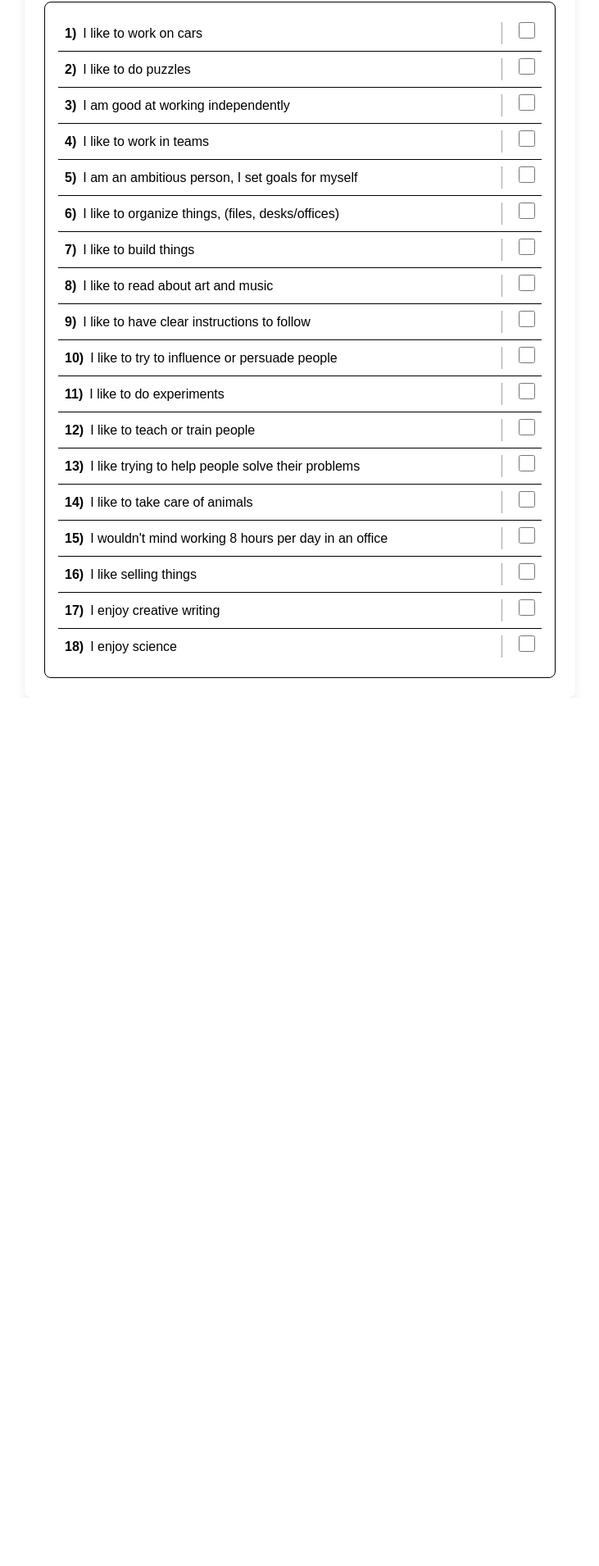
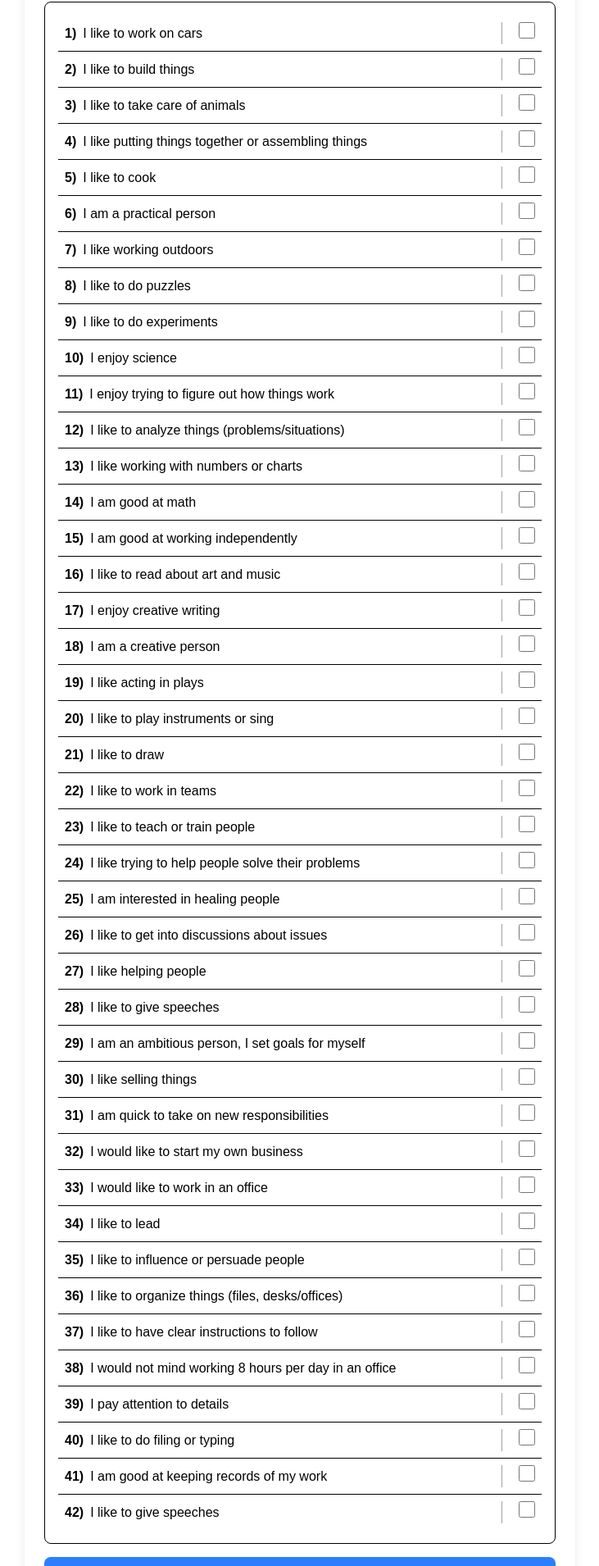
Before and after one commit to yordiyes/Personality-Test, a React (Vite) app in the folder frontend/: page /reasec in a window 1280 px wide. Shown: the part 134-2044 px from the top of the page at 82% size, without its empty margins (274-1005 px from the left). Before the commit the page ends 985 px from the top, so only its background shows below. Built offline with nearby package versions, Linux system fonts and the light colour scheme; no server answers.

Commit message:
Implement RIASEC personality test results retrieval and display; update question handling and API endpoints

```diff
--- a/frontend/src/App.jsx
+++ b/frontend/src/App.jsx
@@ -11,6 +11,7 @@ import EnneagramResult from "./pages/EnneagramResult";
 import questions from "./pages/data/Questions/OEJTS_Question1";
 import questions2 from "./pages/data/Questions/OEJTS_Question2";
 import HollandPage from "./pages/HollandPage";
+import HollandResult from "./pages/HollandResult";
 
 const URL = import.meta.env.VITE_API_URL;
 
@@ -100,6 +101,7 @@ function App() {
           <Route path="/Enneagram" element={<EnneagramPage />} />
           <Route path="/e-result" element={<EnneagramResult />} />
           <Route path="/reasec" element={<HollandPage />} />
+          <Route path="/h-result" element={<HollandResult />} />
         </Routes>
       </BrowserRouter>
     </div>
--- a/frontend/src/pages/HollandPage.jsx
+++ b/frontend/src/pages/HollandPage.jsx
@@ -1,32 +1,40 @@
 import React, { useState } from "react";
+import questions from "./data/Questions/RIASEC";
+import { useNavigate } from "react-router-dom";
 
 const HollandPage = () => {
-  const [answers, setAnswers] = useState({});
-
-  const questions = [
-    "I like to work on cars",
-    "I like to do puzzles",
-    "I am good at working independently",
-    "I like to work in teams",
-    "I am an ambitious person, I set goals for myself",
-    "I like to organize things, (files, desks/offices)",
-    "I like to build things",
-    "I like to read about art and music",
-    "I like to have clear instructions to follow",
-    "I like to try to influence or persuade people",
-    "I like to do experiments",
-    "I like to teach or train people",
-    "I like trying to help people solve their problems",
-    "I like to take care of animals",
-    "I wouldn't mind working 8 hours per day in an office",
-    "I like selling things",
-    "I enjoy creative writing",
-    "I enjoy science",
-  ];
+  const navigate = useNavigate(); // Hook for navigation
+  const totalQuestions = Object.values(questions).flat().length; // Total number of questions
+  const [answers, setAnswers] = useState(Array(totalQuestions).fill(false)); // Default all answers to false
+  const URL = import.meta.env.VITE_API_URL; // API URL
 
   const handleChange = (index) => {
-    setAnswers((prev) => ({ ...prev, [index]: !prev[index] }));
+    setAnswers(
+      (prev) => prev.map((val, i) => (i === index ? !val : val)) // Toggle value at index
+    );
   };
+
+  const handleSubmit = async (e) => {
+    e.preventDefault();
+
+    try {
+      const response = await fetch(`${URL}/api/calculate`, {
+        method: "POST",
+        headers: { "Content-Type": "application/json" },
+        body: JSON.stringify({ answers }),
+      });
+      if (!response.ok) {
+        throw new Error("Failed to fetch results");
+      }
+
+      navigate("/h-result");
+    } catch (err) {
+      console.error(err);
+      alert("Error submitting your answers.");
+    }
+  };
+
+  let globalIndex = 0; // Counter for numbering questions
 
   return (
     <div className="max-w-2xl mx-auto p-6 bg-white shadow-lg rounded-lg">
@@ -38,24 +46,37 @@ const HollandPage = () => {
         the checkbox. There are no wrong answers!
       </p>
       <div className="border rounded-lg p-4">
-        {questions.map((question, index) => (
+        {Object.entries(questions).map(([category, items]) =>
+          items.map((question) => {
+            const index = globalIndex++; // Assign index before incrementing
+            return (
               <div
                 key={index}
                 className="flex items-center border-b last:border-0 p-2"
               >
                 <span className="font-bold mr-2">{index + 1})</span>
                 <span className="flex-1">{question}</span>
-            <div className=" border-l-[1px] border-gray-400 pl-5">
+                <div className="border-l-[1px] border-gray-400 pl-5">
                   <input
                     type="checkbox"
-                checked={answers[index] || false}
+                    checked={answers[index]}
                     onChange={() => handleChange(index)}
                     className="w-5 h-5"
                   />
                 </div>
               </div>
-        ))}
+            );
+          })
+        )}
       </div>
+
+      {/* Submit Button */}
+      <button
+        onClick={handleSubmit}
+        className="mt-4 w-full bg-blue-500 text-white py-2 rounded-lg hover:bg-blue-600"
+      >
+        Submit Answers
+      </button>
     </div>
   );
 };
--- /dev/null
+++ b/frontend/src/pages/HollandResult.jsx
@@ -0,0 +1,73 @@
+import React, { useEffect, useState } from "react";
+
+const HollandResult = () => {
+  const [result, setResult] = useState(null);
+  const [loading, setLoading] = useState(true);
+  const URL = import.meta.env.VITE_API_URL; // API URL
+
+  useEffect(() => {
+    const fetchResult = async () => {
+      try {
+        const response = await fetch(`${URL}/api/calculate`, {
+          method: "GET",
+          headers: { "Content-Type": "application/json" },
+        });
+
+        if (!response.ok) {
+          throw new Error("Failed to fetch results");
+        }
+
+        const data = await response.json();
+        setResult(data.personalityScores);
+      } catch (err) {
+        console.error(err);
+        alert("Error fetching your results.");
+      } finally {
+        setLoading(false);
+      }
+    };
+
+    fetchResult();
+  }, [URL]);
+
+  if (loading) return <p className="text-center text-lg">Loading...</p>;
+  if (!result || result.length === 0)
+    return <p className="text-center text-red-500">No results found.</p>;
+
+  // Sort scores in descending order
+  const sortedScores = [...result].sort((a, b) => b.score - a.score);
+
+  // Determine Holland Code (top 3 personality types)
+  const hollandCode = sortedScores
+    .slice(0, 3)
+    .map((item) => item.type)
+    .join("");
+
+  return (
+    <div className="max-w-2xl mx-auto p-6 bg-white shadow-lg rounded-lg">
+      <h1 className="text-2xl font-bold mb-4 text-center">
+        Your Holland Code (RIASEC) Results
+      </h1>
+
+      <div className="bg-gray-100 p-4 rounded-lg">
+        <h2 className="text-xl font-semibold text-center mb-2">
+          Your Personality Type:
+        </h2>
+        <p className="text-center text-2xl font-bold text-blue-600">
+          {hollandCode}
+        </p>
+      </div>
+
+      <h2 className="text-lg font-semibold mt-4 mb-2">Category Scores:</h2>
+      <ul className="list-disc pl-5">
+        {sortedScores.map((item) => (
+          <li key={item.type} className="text-lg">
+            <span className="font-bold">{item.type}:</span> {item.score}
+          </li>
+        ))}
+      </ul>
+    </div>
+  );
+};
+
+export default HollandResult;
--- a/frontend/src/pages/data/Questions/RIASEC.js
+++ b/frontend/src/pages/data/Questions/RIASEC.js
@@ -54,3 +54,5 @@ const questions = {
     "I like to give speeches",
   ],
 };
+
+export default questions;
```
Also changed, not shown: 1 other file (tests, documents, lock files or other folders). Lines whose indentation alone changed are shown as unchanged.
